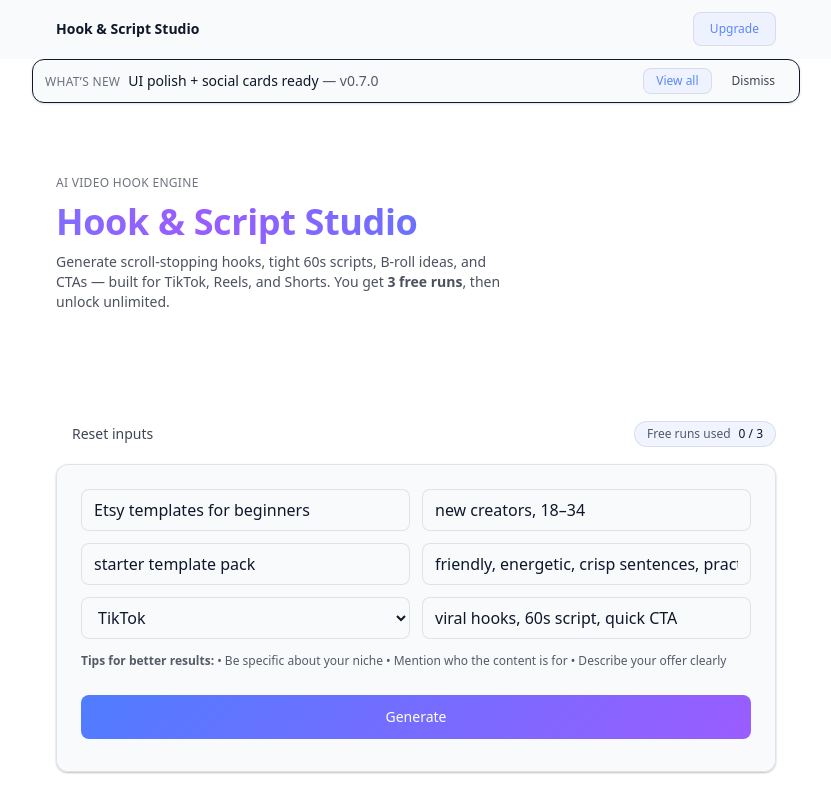
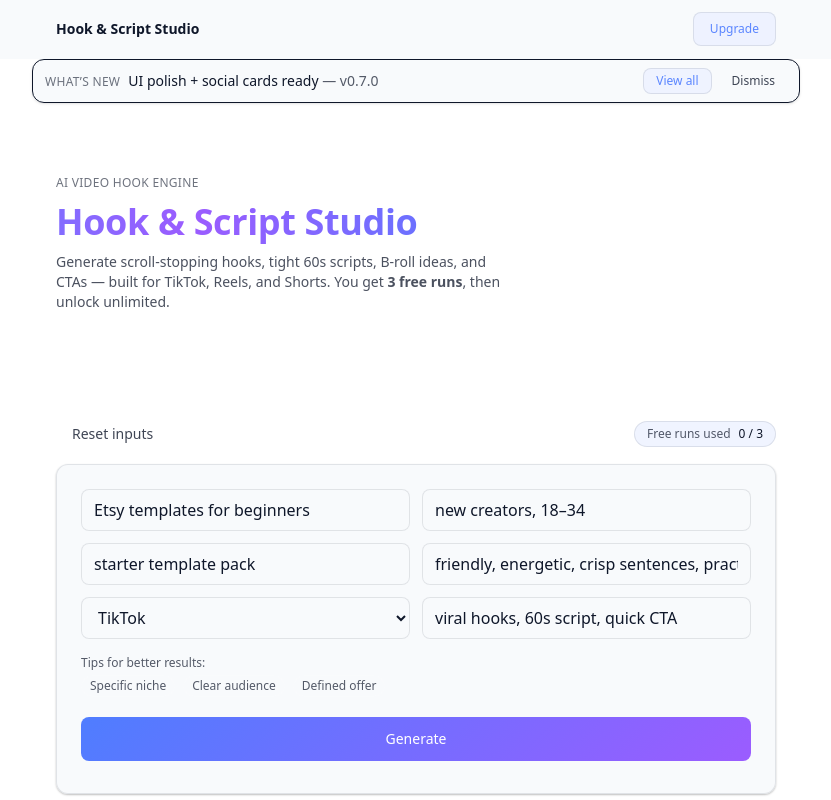
Before and after one commit to aveeno350-ctrl/hook-script-studio, a Next.js app: page / in a window 1280 px wide. Shown: the top 800 px of the page, without its empty margins (224-1055 px from the left). Built offline with nearby package versions, Linux system fonts and the light colour scheme; no server answers.

Commit message:
Update page.tsx

```diff
--- a/app/page.tsx
+++ b/app/page.tsx
@@ -336,15 +336,24 @@ setTimeout(() => outRef.current?.scrollIntoView({ behavior: "smooth", block: "st
       </M.div>
 
       {/* Tips microcopy */}
-      <div className="text-xs opacity-70 leading-relaxed mb-1 md:col-span-2">
-        <strong>Tips for better results:</strong>
-        {" "}
-        • Be specific about your niche
-        {"  "}
-        • Mention who the content is for
-        {"  "}
-        • Describe your offer clearly
-      </div>
+      <div className="md:col-span-2 mt-1 space-y-1">
+  <p className="text-xs opacity-70 font-medium">
+    Tips for better results:
+  </p>
+
+  <div className="flex flex-wrap gap-2 text-xs opacity-70">
+    <span className="px-2 py-[2px] rounded-full bg-white/5 border border-white/10">
+      Specific niche
+    </span>
+    <span className="px-2 py-[2px] rounded-full bg-white/5 border border-white/10">
+      Clear audience
+    </span>
+    <span className="px-2 py-[2px] rounded-full bg-white/5 border border-white/10">
+      Defined offer
+    </span>
+  </div>
+</div>
+
 
       {/* Generate button */}
       <M.button
```
